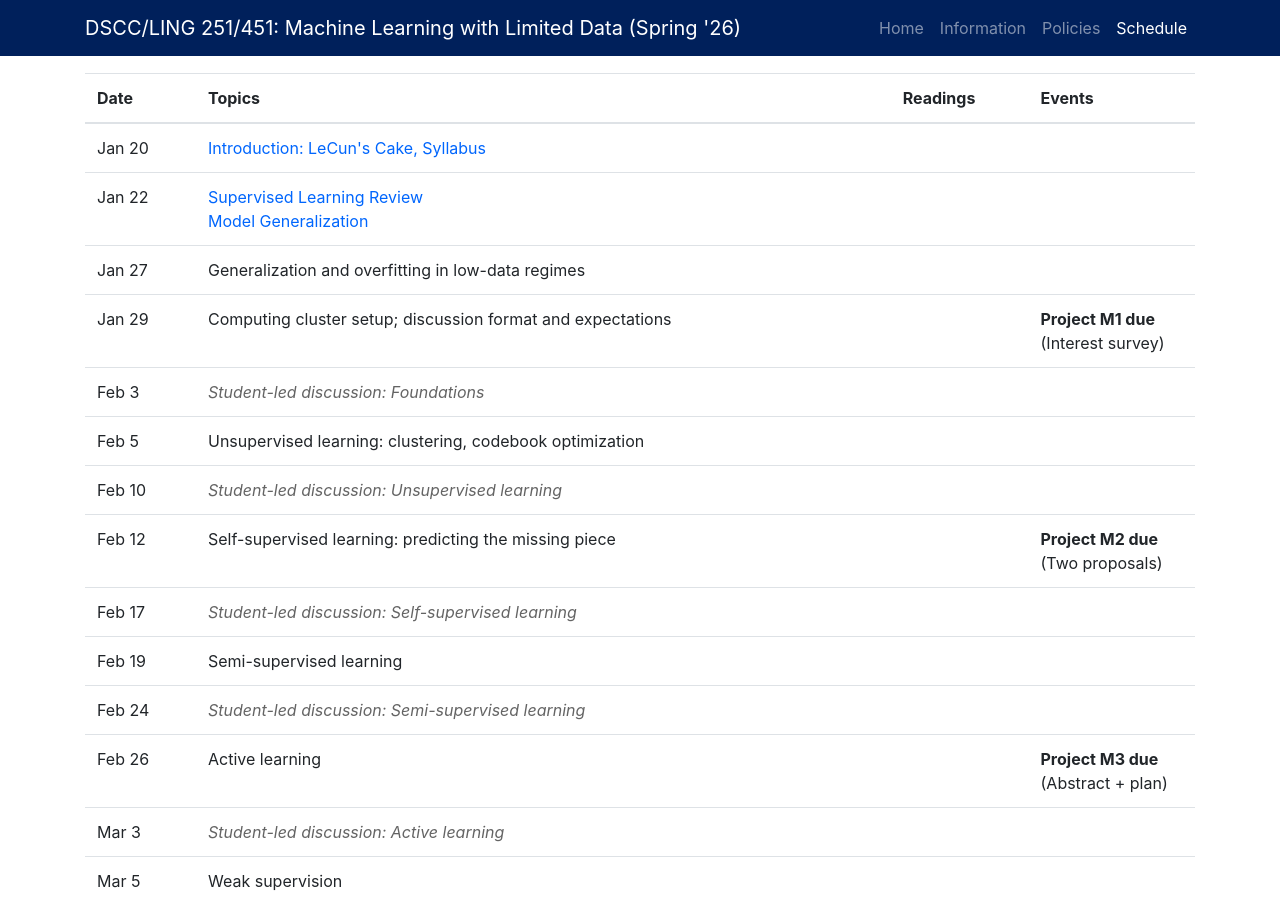
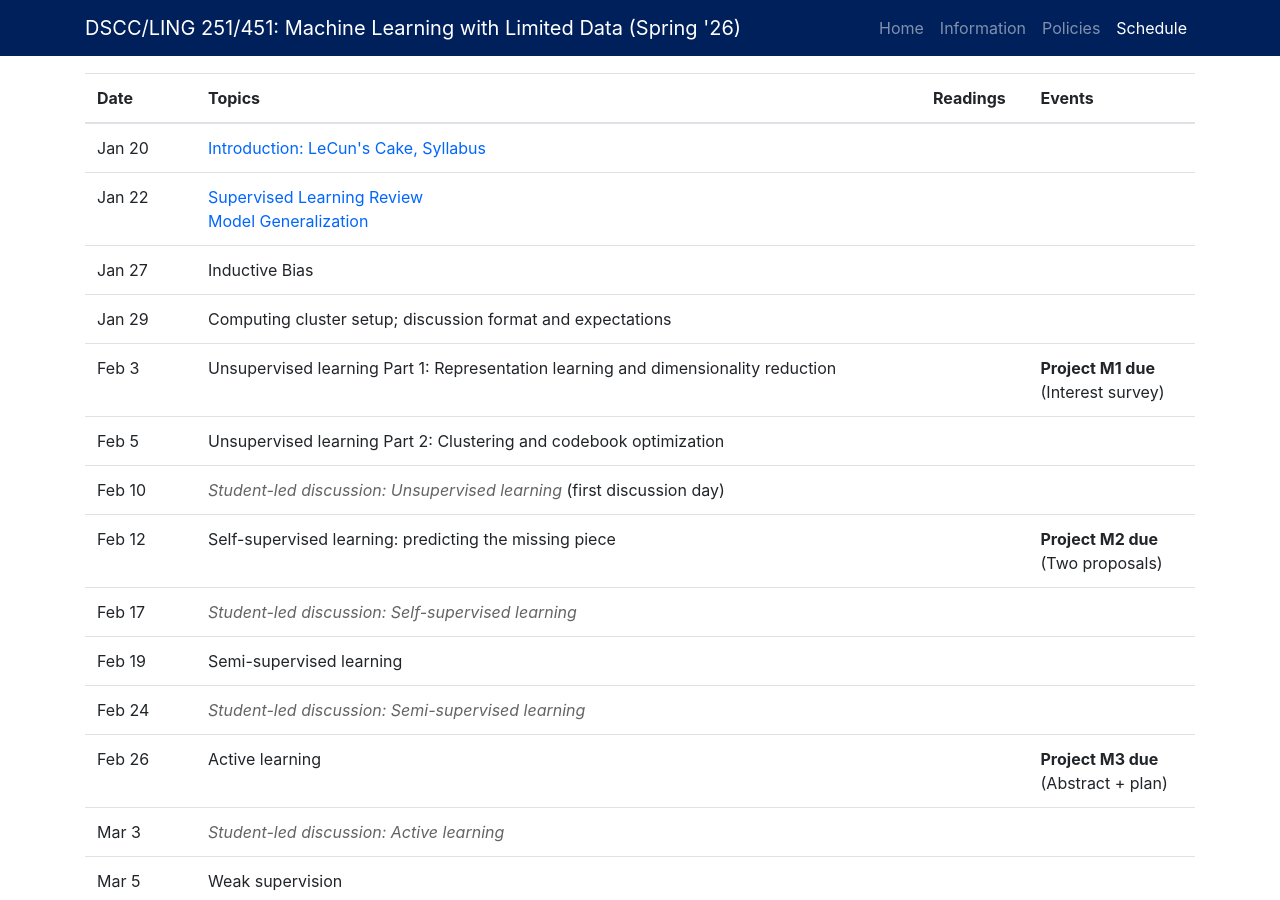
Before and after one commit to cmdowney88/cmdowney88.github.io, a Jekyll site: the page teaching/dscc251/spring26/index.html, which Jekyll copies as it is, in a window 1280 px wide and 900 px high, scrolled down 3647 px. Built offline with Jekyll 4.4.1, drawn with Linux system fonts in a browser that asks for light colours.

Commit message:
dscc251: reorganize first few weeks

```diff
--- a/teaching/dscc251/spring26/index.html
+++ b/teaching/dscc251/spring26/index.html
@@ -334,7 +334,7 @@
 							</tr>
 							<tr>
 								<td>Jan 27</td>
-								<td>Generalization and overfitting in low-data regimes</td>
+								<td>Inductive Bias</td>
 								<td></td>
 								<td></td>
 							</tr>
@@ -342,28 +342,28 @@
 								<td>Jan 29</td>
 								<td>Computing cluster setup; discussion format and expectations</td>
 								<td></td>
+								<td></td>
+							</tr>
+							<!-- Week 3: Unsupervised learning (2 parts) -->
+							<tr>
+								<td>Feb 3</td>
+								<td>Unsupervised learning Part 1: Representation learning and dimensionality reduction</td>
+								<td></td>
 								<td>
 									<strong>Project M1 due</strong>
 									<br>(Interest survey)
 								</td>
 							</tr>
-							<!-- Week 3: Foundations discussion + Unsupervised lecture -->
-							<tr>
-								<td>Feb 3</td>
-								<td><em>Student-led discussion: Foundations</em></td>
-								<td></td>
-								<td></td>
-							</tr>
 							<tr>
 								<td>Feb 5</td>
-								<td>Unsupervised learning: clustering, codebook optimization</td>
+								<td>Unsupervised learning Part 2: Clustering and codebook optimization</td>
 								<td></td>
 								<td></td>
 							</tr>
 							<!-- Week 4 -->
 							<tr>
 								<td>Feb 10</td>
-								<td><em>Student-led discussion: Unsupervised learning</em></td>
+								<td><em>Student-led discussion: Unsupervised learning</em> (first discussion day)</td>
 								<td></td>
 								<td></td>
 							</tr>
```
